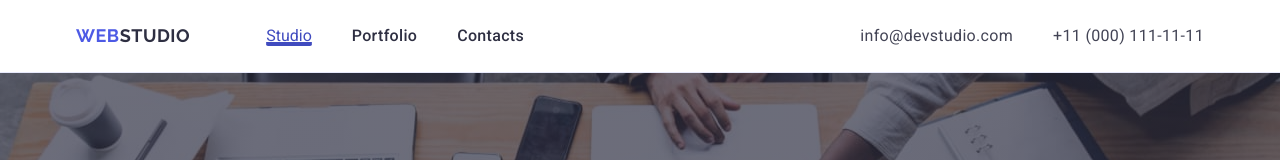
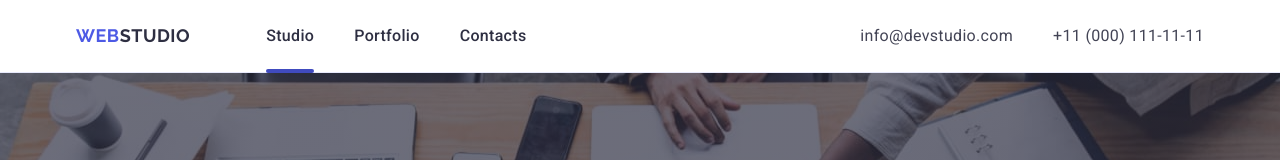
Before and after one commit to Marina-str-vit/goit-markup-hw-04, a plain HTML site: page index.html in a window 1280 px wide. Shown: the top 160 px of the page. Drawn offline with nearby package versions, Linux system fonts and the light colour scheme.

Commit message:
css file

```diff
--- a/css/styles.css
+++ b/css/styles.css
@@ -49,13 +49,13 @@ p {
   gap: 40px;
 }
 
-.nav-link-S {
+ .Studio {
   position: relative;
   color: #404bbf;
   transition: color 250ms cubic-bezier(0.4, 0, 0.2, 1);
 }
 
-.nav-link-S::after{
+.Studio::after{
   content: "";
   width: 100%;
   position: absolute;
--- a/index.html
+++ b/index.html
@@ -38,7 +38,7 @@
           >
           <ul class="nav-list">
             <li class="nav-item">
-              <a class="nav-link-S" href="./index.html">Studio</a>
+              <a class="nav-link Studio" href="./index.html">Studio</a>
             </li>
             <li class="nav-item"><a class="nav-link" href="">Portfolio</a></li>
             <li class="nav-item">
```
